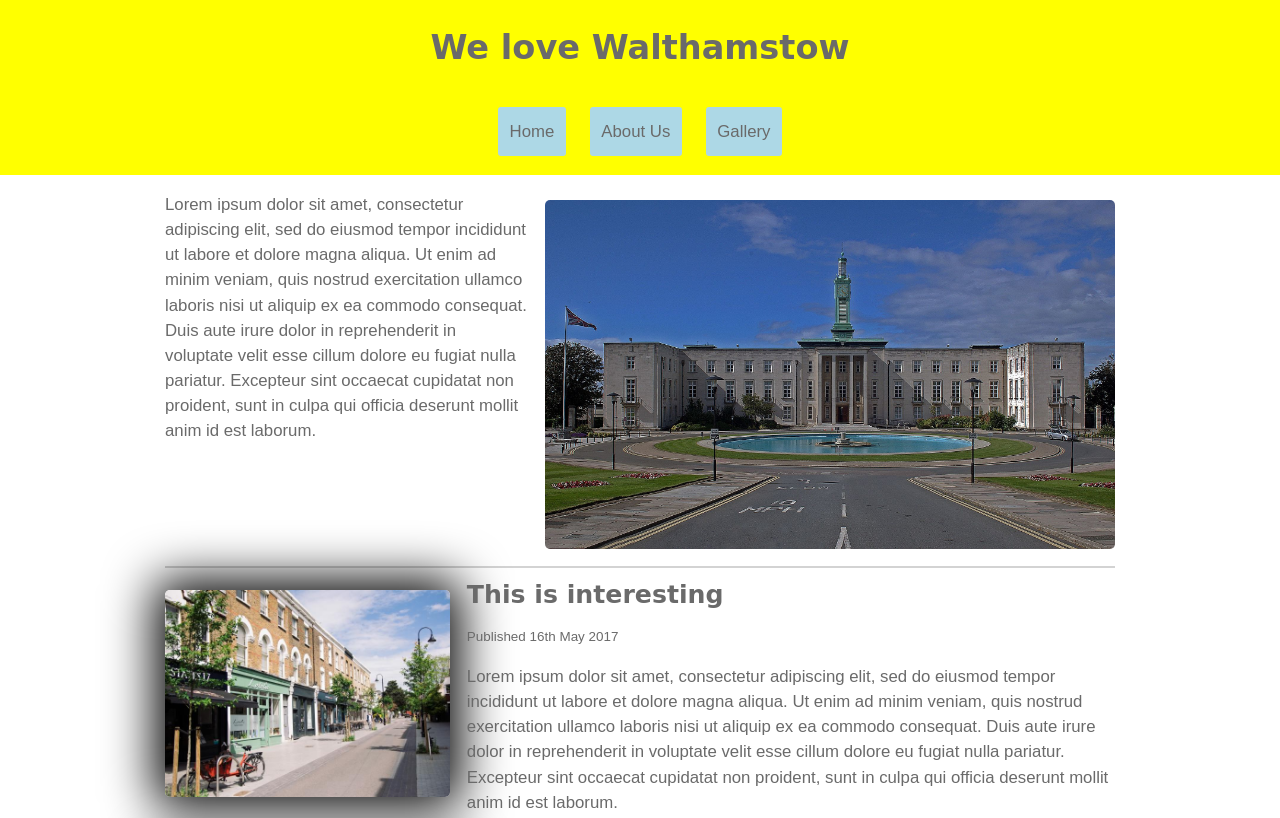
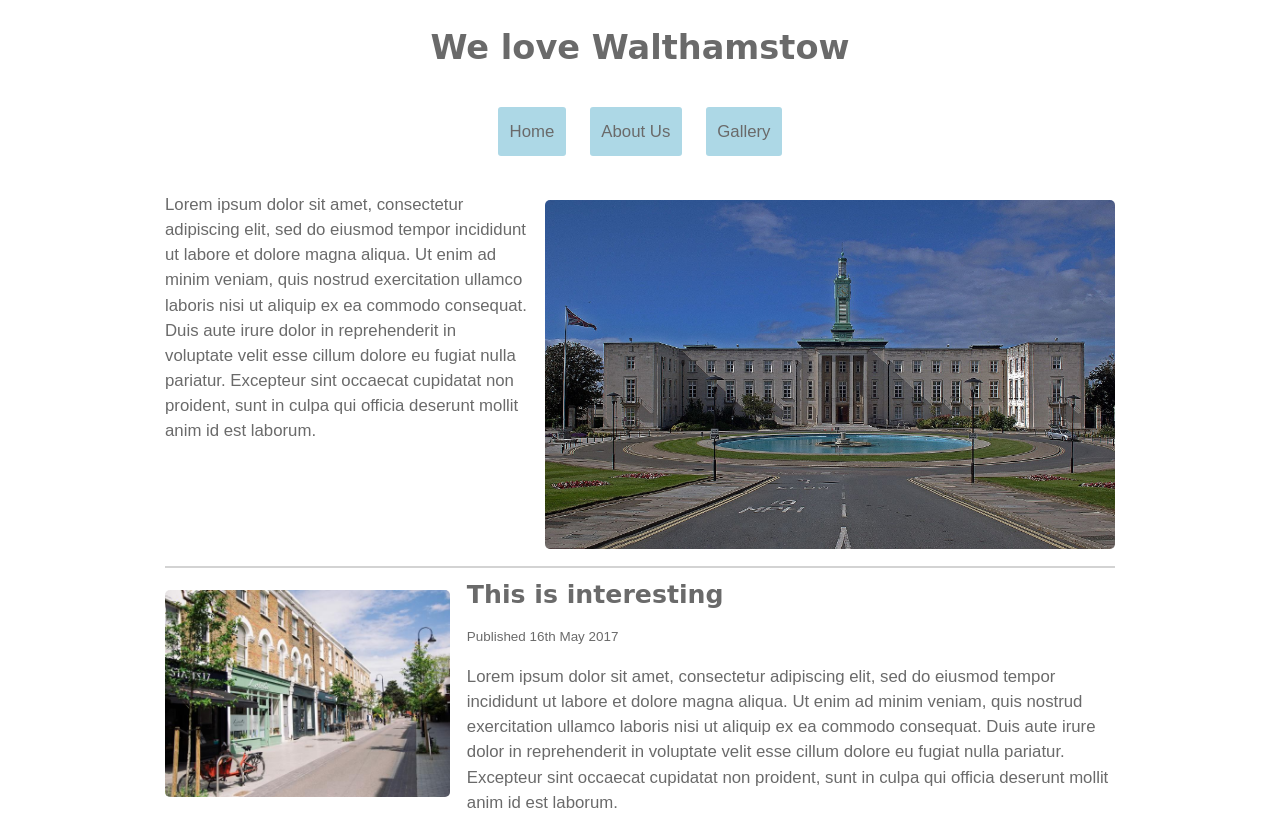
Before and after one commit to katewoodroffe/walthamstow-site, a plain HTML site: page index.html in a window 1280 px wide. Shown: the top 818 px of the page. Drawn offline with Linux system fonts and the light colour scheme; a web font is replaced by a local one.

Commit message:
remove article image box shadow and yellow heading background

```diff
--- a/styles/style.css
+++ b/styles/style.css
@@ -25,7 +25,7 @@ h3 {
 .main-header {
 	margin: 0;
 	text-align:center;
-	background-color: yellow;
+/*	background-color: yellow;*/
 /*	padding: 1px 0;*/
 }
 
@@ -245,7 +245,7 @@ cite {
 		width: 30%;
 		/*padding-left: 0.5em;
 		padding-bottom: 1em;*/
-		box-shadow:  0 0 50px 10px rgba(0,0,0,1);
+/*		box-shadow:  0 0 50px 10px rgba(0,0,0,1);*/
 	}
 
 	.article-content {
```
